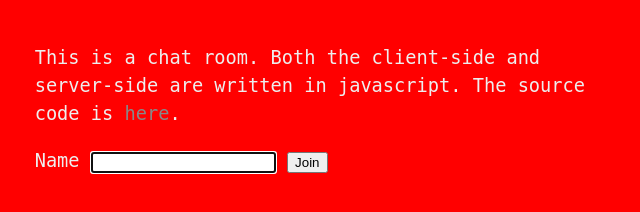
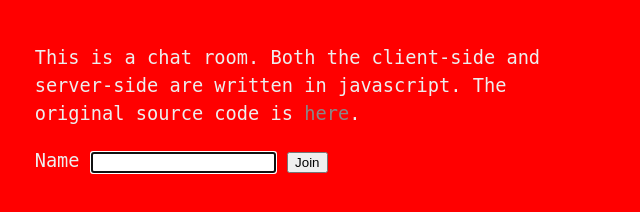
Before and after one commit to jyoshise/node-chat, a website: page index.html in a window 1280 px wide. Shown: the whole page, without its empty margins (0-640 px from the left). Drawn offline with Linux system fonts and the light colour scheme; no server answers.

Commit message:
updte index.html

```diff
--- a/index.html
+++ b/index.html
@@ -13,7 +13,7 @@
           <fieldset>
             <p>
               This is a chat room. Both the client-side and server-side are
-              written in javascript. The source code is
+              written in javascript. The original source code is
               <a href="http://github.com/ry/node_chat/tree/master">here</a>.
             </p>
 
```
